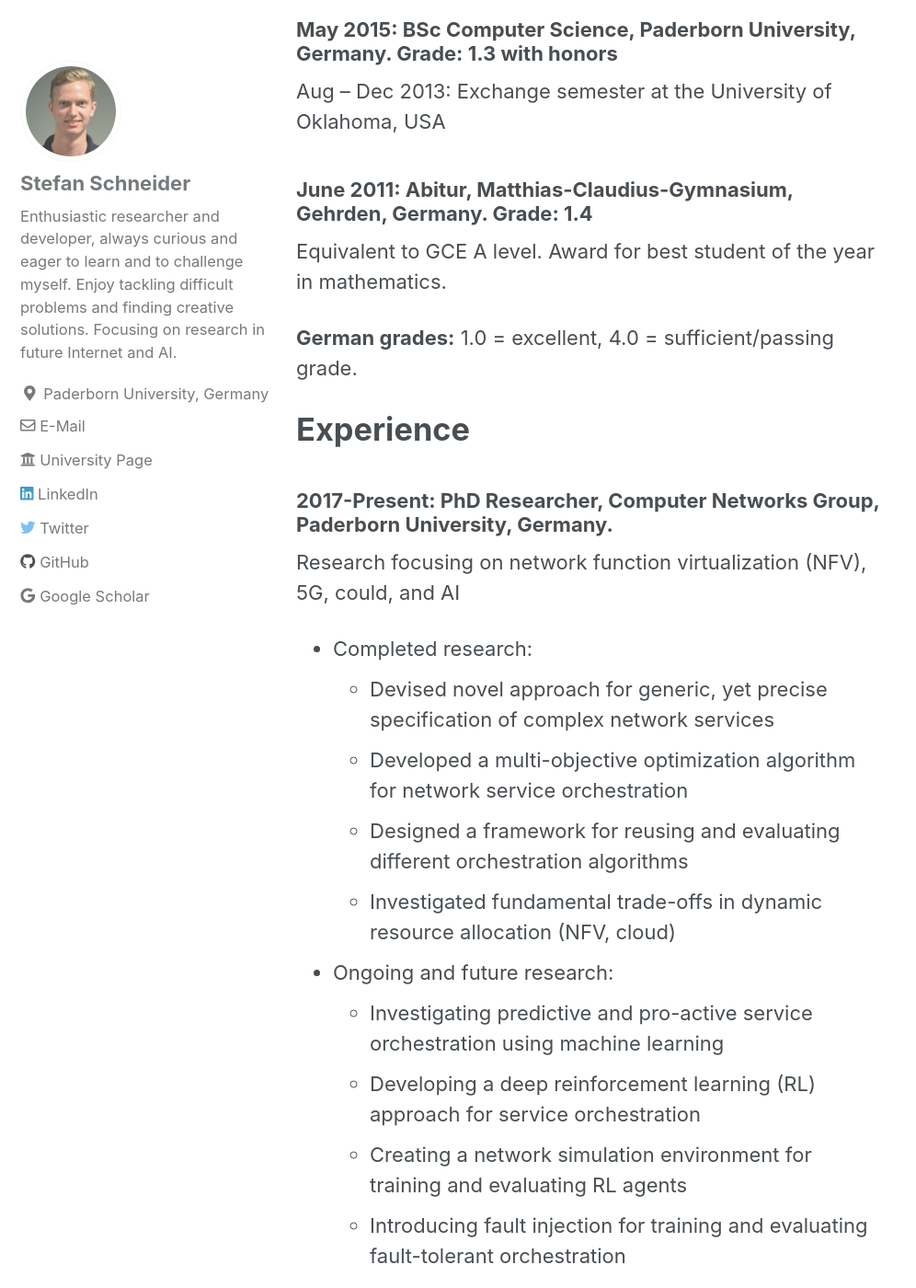
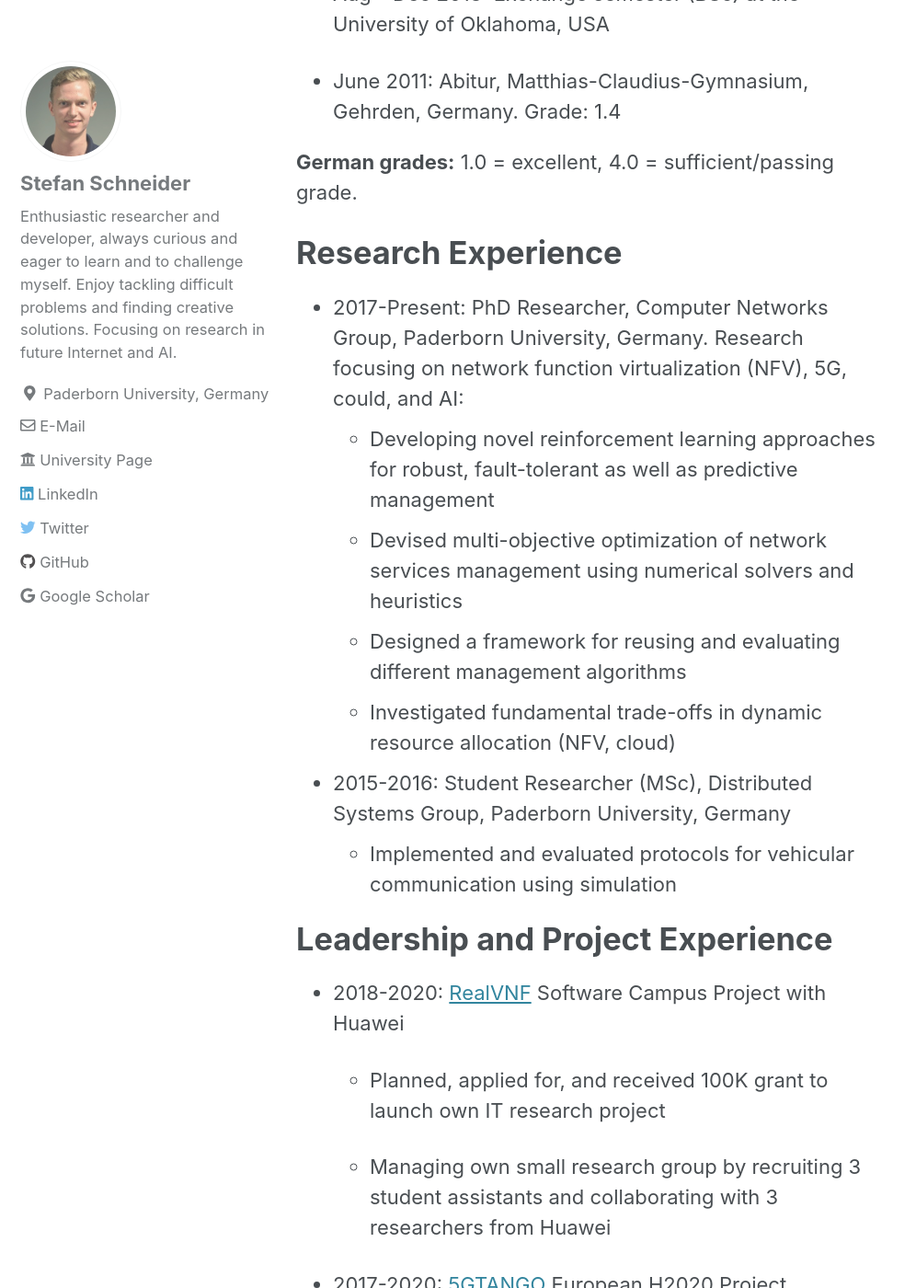
Before and after one commit to stefanbschneider/stefanbschneider.github.io, a Jekyll site: the page built from _pages/profile.md, in a window 1280 px wide and 1400 px high, scrolled down 859 px. Shown: the whole window at 92% size, without its empty margins (0-996 px from the left). Built offline with Jekyll 4.4.1, drawn with Linux system fonts in a browser that asks for light colours; cached includes are drawn as plain includes; nearby versions of some CDN libraries; some of the changed text lies outside the part shown.

Commit message:
updated profile

```diff
--- a/_pages/profile.md
+++ b/_pages/profile.md
@@ -6,70 +6,71 @@ author_profile: true
 comments: false
 ---
 
+For more details, refer to [my LinkedIn profile](https://www.linkedin.com/in/stefanbschneider/).
+
 # Education
 
-### Expected 2021: PhD Computer Science, Paderborn University, Germany.
+* Expected 2021: PhD Computer Science, Paderborn University, Germany
 
-Topic: Predictability and Dependability in Network Function Virtualization
+* April 2017: MSc Computer Science, Paderborn University, Germany. Grade: 1.0 with honors
 
-### April 2017: MSc Computer Science, Paderborn University, Germany. Grade: 1.0 with honors
+* May 2015: BSc Computer Science, Paderborn University, Germany. Grade: 1.3 with honors
+* Aug – Dec 2013: Exchange semester (BSc) at the University of Oklahoma, USA
 
-Specialization area: Embedded systems and systems software
-
-### May 2015: BSc Computer Science, Paderborn University, Germany. Grade: 1.3 with honors
-
-Aug – Dec 2013: Exchange semester at the University of Oklahoma, USA
-
-### June 2011: Abitur, Matthias-Claudius-Gymnasium, Gehrden, Germany. Grade: 1.4
-
-Equivalent to GCE A level. Award for best student of the year in mathematics.
+* June 2011: Abitur, Matthias-Claudius-Gymnasium, Gehrden, Germany. Grade: 1.4
 
 **German grades:** 1.0 = excellent, 4.0 = sufficient/passing grade.
 
-# Experience
+# Research Experience
 
-### 2017-Present: PhD Researcher, Computer Networks Group, Paderborn University, Germany.
+* 2017-Present: PhD Researcher, Computer Networks Group, Paderborn University, Germany.
+  Research focusing on network function virtualization (NFV), 5G, could, and AI:
+  * Developing novel reinforcement learning approaches for robust, fault-tolerant as well as predictive management
+  * Devised multi-objective optimization of network services management using numerical solvers and heuristics
+  * Designed a framework for reusing and evaluating different management algorithms
+  * Investigated fundamental trade-offs in dynamic resource allocation (NFV, cloud)
 
-Research focusing on network function virtualization (NFV), 5G, could, and AI
+* 2015-2016: Student Researcher (MSc), Distributed Systems Group, Paderborn University, Germany
+  * Implemented and evaluated protocols for vehicular communication using simulation
 
-* Completed research:
-  - Devised novel approach for generic, yet precise specification of complex network services
-  - Developed a multi-objective optimization algorithm for network service orchestration
-  - Designed a framework for reusing and evaluating different orchestration algorithms
-  - Investigated fundamental trade-offs in dynamic resource allocation (NFV, cloud)
-* Ongoing and future research:
-  - Investigating predictive and pro-active service orchestration using machine learning
-  - Developing a deep reinforcement learning (RL) approach for service orchestration
-  - Creating a network simulation environment for training and evaluating RL agents
-  - Introducing fault injection for training and evaluating fault-tolerant orchestration
+# Leadership and Project Experience
 
-### 2015-2016: Student Researcher (MSc), Distributed Systems Group, Paderborn University, Germany
+* 2018-2020: [RealVNF](https://realvnf.github.io/) Software Campus Project with Huawei
 
-* Implemented and evaluated protocols for vehicular communication using simulation
-* Developed an ideal “oracle” protocol for assessing a protocol’s optimality gap
-* Improved simulation performance by optimizing data base indexing and operations
+  * Planned, applied for, and received 100K grant to launch own IT research project
 
-### April-Jul 2014: Student Teaching Assistant (BSc), Computer Networks Group, Paderborn University, Germany
+  * Managing own small research group by recruiting 3 student assistants and collaborating with 3 researchers from Huawei
 
-Taught 2 weekly tutorials for ~20 undergraduate students on systems software for 1 semester
+* 2017-2020: [5GTANGO](https://www.5gtango.eu/) European H2020 Project
+  * Designed and developed cloud-native smart manufacturing scenario and deployed it on Kubernetes
+  * Implemented various tools to simplify and accelerate the 5G service development process
+* 2015-2016: [OpenC2X](http://www.ccs-labs.org/software/openc2x/) Student Group Project
+  * Developed congestion control and messaging of an ETSI ITS vehicular networking stack
+  * Published and presented a live demo at the 2016 IEEE Vehicular Networking Conference
 
-### 2012-2013: Student Teaching Assistant (BSc), Databases and Electronic-Commerce Group, Paderborn University, Germany
+# Teaching Experience
 
-Taught 1 weekly tutorial for ~20 undergraduate students on Java basics for 1 semester
+* 2017-Present: Teaching Assistant and Thesis Advisor (PhD), Computer Networks Group, Paderborn University
+* April-Jul 2014: Student Teaching Assistant (BSc), Computer Networks Group, Paderborn University, Germany
+
+* 2012-2013: Student Teaching Assistant (BSc), Databases and Electronic-Commerce Group, Paderborn University, Germany
 
 # Honors and Awards
 
 * 2018-2020: Accepted at Software Campus and received 100K grant for managing my own 2-year IT project ("RealVNF")
 * Sep 2016: "Distinguished Student 2016" of the Distributed Systems Group, Paderborn University
-* 2016-2017: Scholarship of the German Academic Scholarship Foundation (Studienstiftung)
-* 2015-2016: German national scholarship (Deutschlandstipendium)
-* 2015-2017: PRISMA scholarship for outstanding computer science students at the Paderborn University
+* 2016-2017: Scholarship of the German Academic Scholarship Foundation (Studienstiftung); 300€/month
+* 2015-2016: German national scholarship (Deutschlandstipendium); 300€/month
+* 2015-2017: PRISMA scholarship for outstanding computer science students at the Paderborn University; conference & travel grants
 
 # Skills and Interests
 
 * Languages: English (full professional), German (native), Spanish (intermediate), Finnish (beginner)
 * Core programming languages (decreasing proficiency): Python, Java, C++
+* Interests: Learning new skills and technologies (Coursera courses, GitHub projects)
 
-*Last updated: April 1, 2019*
+# Publications
 
-For more details, refer to [my LinkedIn profile](https://www.linkedin.com/in/stefanbschneider/).
+See complete list [here](https://stefanbschneider.github.io/publications/).
+
+*Last updated: September 12, 2019*
```
